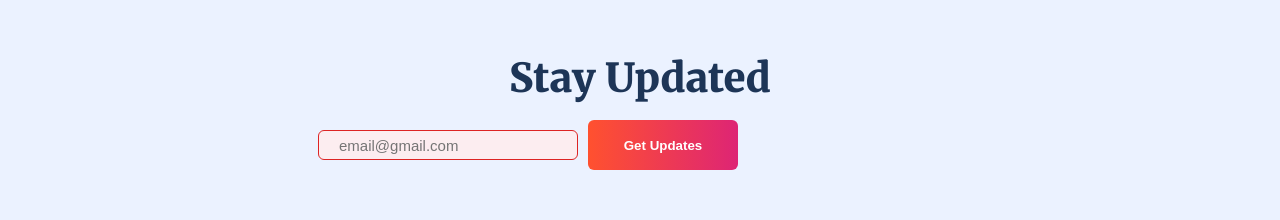
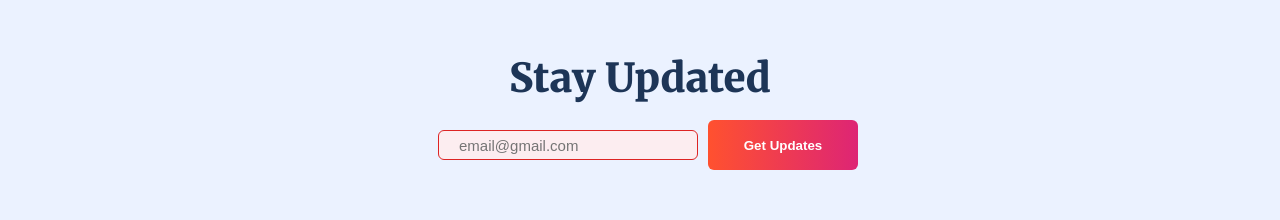
Before and after one commit to sainaveen7675/zomato_landing_page, a plain HTML site: page index.html in a window 1280 px wide. Shown: the part 1556-1776 px from the top of the page. Drawn offline with Linux system fonts and the light colour scheme.

Commit message:
New Changes

```diff
--- a/style.css
+++ b/style.css
@@ -290,7 +290,7 @@ body {
   }
 }
 
-@media (min-width: 1200px) {
+@media (min-width: 1020px) {
   .container {
     padding: 0 3rem;
     max-width: 1200px;
@@ -322,6 +322,15 @@ body {
     display: flex;
     flex-direction: row;
     justify-content: space-evenly;
+  }
+  .input_email{
+    margin-left: 350px;
+    margin-top: 12px;
+    width: 260px;
+    height: 30px;
+    font-weight: 300;
+    padding: 12px 20px;
+    font-size: 15px;
   }
 }
 
```
